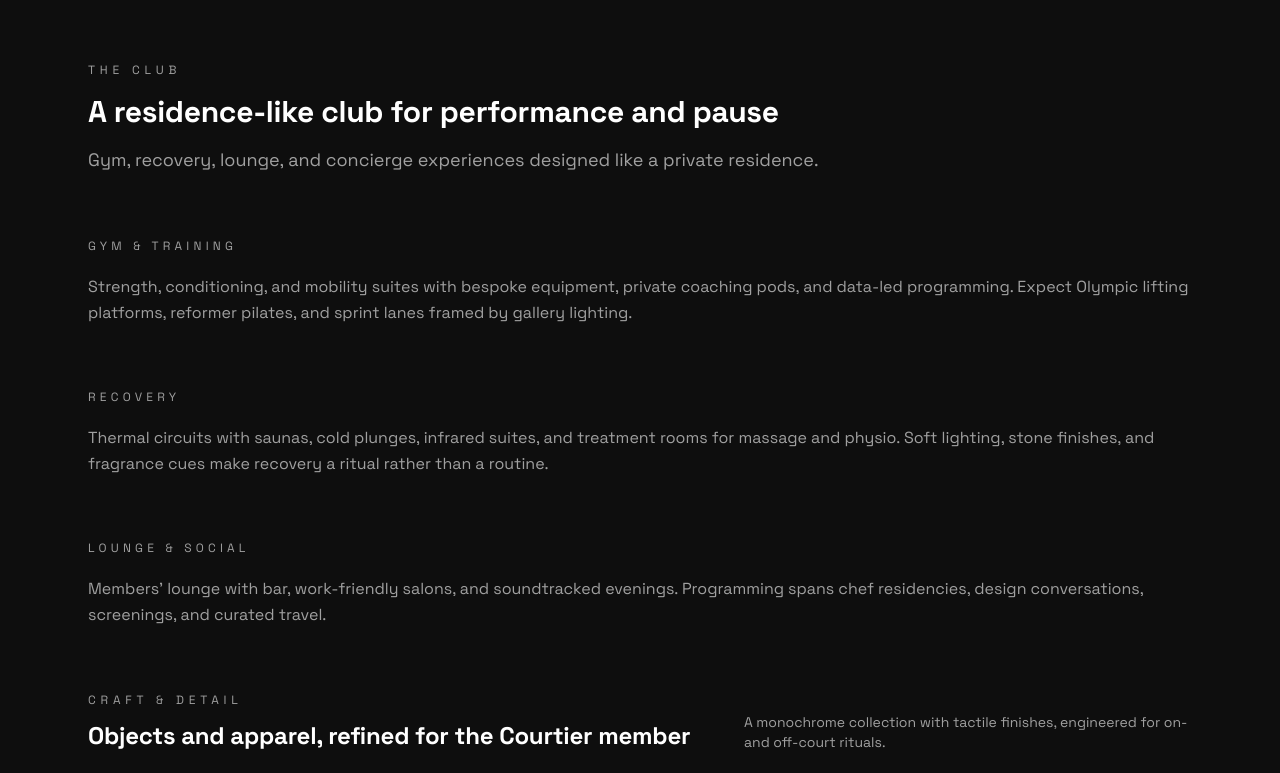
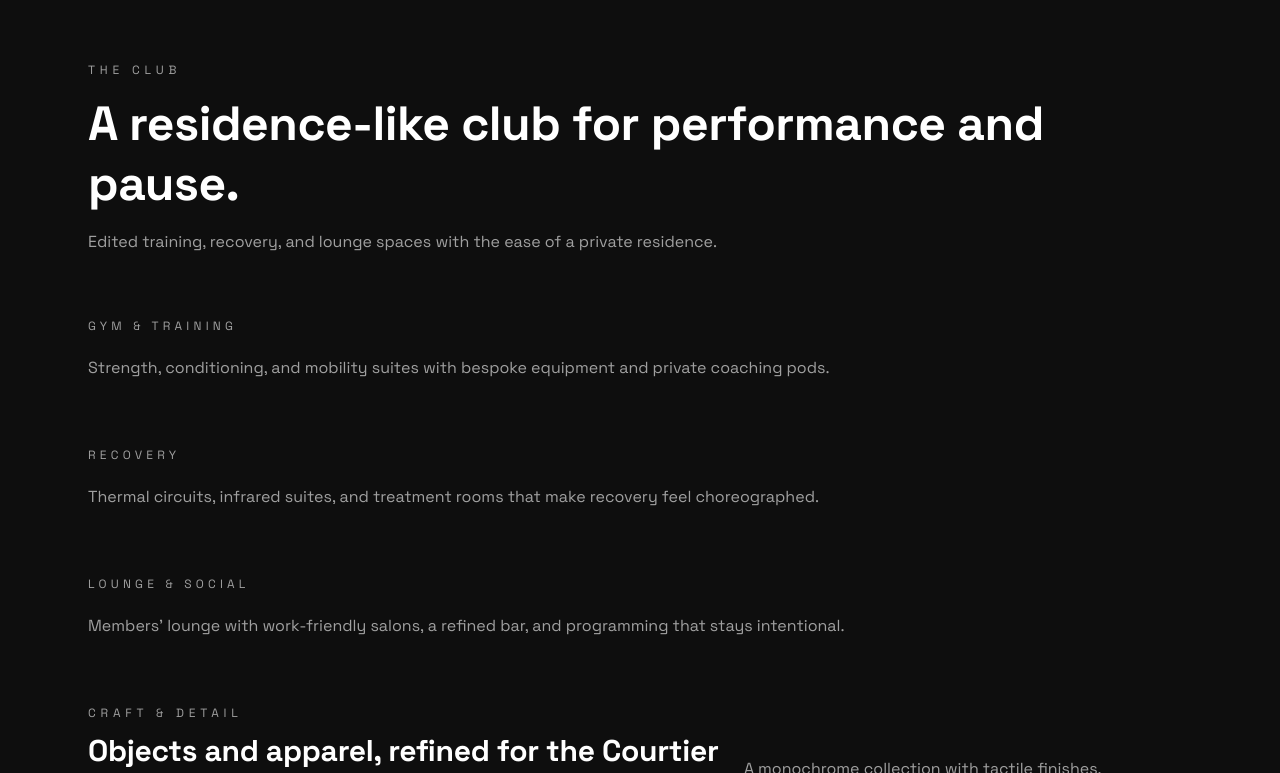
Before and after one commit to NickCoding122/Courtier, a Next.js app: page /club in a window 1280 px wide. Shown: the part 1347-2120 px from the top of the page. Built offline with nearby package versions, Linux system fonts and the light colour scheme.

Commit message:
Streamline layouts and typography

```diff
--- a/app/club/page.tsx
+++ b/app/club/page.tsx
@@ -5,13 +5,11 @@
   courtierImages.merchBottle,
   courtierImages.merchCap,
   courtierImages.merchTote,
-  courtierImages.merchHoodie,
-  courtierImages.padelRacketRoundel,
 ];
 
 export default function ClubPage() {
   return (
-    <main className="max-w-6xl mx-auto px-6 py-16 space-y-16">
+    <main className="mx-auto max-w-6xl space-y-16 px-6 py-16">
       <CourtierImage
         src={courtierImages.roundelSignage.src}
         width={courtierImages.roundelSignage.width}
@@ -22,47 +20,34 @@
 
       <section className="space-y-4">
         <p className="text-xs uppercase tracking-[0.4em] text-muted">The Club</p>
-        <h1 className="text-3xl font-semibold">A residence-like club for performance and pause</h1>
-        <p className="text-lg text-muted">
-          Gym, recovery, lounge, and concierge experiences designed like a private residence.
-        </p>
+        <h1 className="font-extended text-5xl font-semibold leading-tight">A residence-like club for performance and pause.</h1>
+        <p className="max-w-3xl text-base text-muted">Edited training, recovery, and lounge spaces with the ease of a private residence.</p>
       </section>
 
       <section className="space-y-5 text-muted">
         <p className="text-xs uppercase tracking-[0.35em] text-muted">Gym & Training</p>
-        <p>
-          Strength, conditioning, and mobility suites with bespoke equipment, private coaching pods, and data-led programming.
-          Expect Olympic lifting platforms, reformer pilates, and sprint lanes framed by gallery lighting.
-        </p>
+        <p>Strength, conditioning, and mobility suites with bespoke equipment and private coaching pods.</p>
       </section>
 
       <section className="space-y-5 text-muted">
         <p className="text-xs uppercase tracking-[0.35em] text-muted">Recovery</p>
-        <p>
-          Thermal circuits with saunas, cold plunges, infrared suites, and treatment rooms for massage and physio. Soft lighting,
-          stone finishes, and fragrance cues make recovery a ritual rather than a routine.
-        </p>
+        <p>Thermal circuits, infrared suites, and treatment rooms that make recovery feel choreographed.</p>
       </section>
 
       <section className="space-y-5 text-muted">
         <p className="text-xs uppercase tracking-[0.35em] text-muted">Lounge & Social</p>
-        <p>
-          Members' lounge with bar, work-friendly salons, and soundtracked evenings. Programming spans chef residencies, design
-          conversations, screenings, and curated travel.
-        </p>
+        <p>Members' lounge with work-friendly salons, a refined bar, and programming that stays intentional.</p>
       </section>
 
       <section id="craft" className="space-y-10">
         <div className="flex flex-col gap-3 sm:flex-row sm:items-end sm:justify-between">
           <div>
             <p className="text-xs uppercase tracking-[0.4em] text-muted">Craft & Detail</p>
-            <h2 className="mt-3 text-2xl font-semibold text-white">Objects and apparel, refined for the Courtier member</h2>
+            <h2 className="mt-3 font-extended text-3xl font-semibold text-white">Objects and apparel, refined for the Courtier member</h2>
           </div>
-          <p className="max-w-md text-sm text-muted">
-            A monochrome collection with tactile finishes, engineered for on- and off-court rituals.
-          </p>
+          <p className="max-w-md text-base text-muted">A monochrome collection with tactile finishes, engineered for on- and off-court rituals.</p>
         </div>
-        <div className="grid gap-6 sm:grid-cols-2 lg:grid-cols-3">
+        <div className="grid gap-6 md:grid-cols-3">
           {craftImages.map((image) => (
             <CourtierImage
               key={image.src}
@@ -70,6 +55,7 @@
               width={image.width}
               height={image.height}
               alt={image.alt}
+              imageClassName="h-[280px]"
             />
           ))}
         </div>
--- a/app/layout.tsx
+++ b/app/layout.tsx
@@ -38,7 +38,7 @@
 }) {
   return (
     <html lang="en" className={`${aktivExtended.variable} ${aktivRegular.variable}`}>
-      <body className={`${aktivRegular.className} bg-[#0E0E0E] text-white antialiased`}>
+      <body className="bg-[#0E0E0E] text-white antialiased">
         <Navbar />
         <main>{children}</main>
         <Footer />
--- a/app/padel/page.tsx
+++ b/app/padel/page.tsx
@@ -1,11 +1,10 @@
 import { CourtsOverview } from "../../components/CourtsOverview";
-import { UpdatesForm } from "../../components/UpdatesForm";
 import { CourtierImage } from "../../components/CourtierImage";
 import { courtierImages } from "../../lib/images";
 
 export default function PadelPage() {
   return (
-    <main className="max-w-6xl mx-auto px-6 py-16 space-y-16">
+    <main className="mx-auto max-w-6xl space-y-16 px-6 py-16">
       <CourtierImage
         src={courtierImages.indoorCourt.src}
         width={courtierImages.indoorCourt.width}
@@ -16,51 +15,31 @@
 
       <section className="space-y-4">
         <p className="text-xs uppercase tracking-[0.4em] text-muted">Padel at Courtier</p>
-        <h1 className="text-3xl font-semibold">Cinematic courts engineered for precision play</h1>
-        <p className="text-lg text-muted">
-          Indoor courts engineered for consistency, hosted by a team of coaches, technicians, and concierges.
-        </p>
+        <h1 className="font-extended text-5xl font-semibold leading-tight">Cinematic courts engineered for precision play.</h1>
+        <p className="max-w-3xl text-base text-muted">Climate control, tuned lighting, and hosts who keep every session running to the minute.</p>
       </section>
 
       <section className="grid gap-10 md:grid-cols-2 md:items-start">
         <div className="space-y-4 text-muted">
           <p className="text-xs uppercase tracking-[0.35em] text-muted">Courts</p>
-          <p>
-            High-spec flooring, acoustic treatments, and gallery-style lighting ensure the game feels cinematic every session.
-            Courts are climate-controlled with curated spectator spots and discreet service bells.
-          </p>
+          <p>High-spec flooring, acoustic treatments, and gallery-style lighting keep the game sharp and cinematic.</p>
         </div>
         <CourtsOverview />
       </section>
 
       <section className="grid gap-10 md:grid-cols-3">
         <div className="space-y-3 text-muted">
-          <p className="text-[11px] uppercase tracking-[0.35em] text-muted">Private Coaching</p>
-          <p>
-            One-to-one performance coaching and video analysis delivered by international-level coaches.
-          </p>
+          <p className="text-xs uppercase tracking-[0.35em] text-muted">Private Coaching</p>
+          <p>One-to-one sessions with video analysis and notes sent after every booking.</p>
         </div>
         <div className="space-y-3 text-muted">
-          <p className="text-[11px] uppercase tracking-[0.35em] text-muted">Clinics</p>
-          <p>Group clinics for beginners to advanced players, emphasising tactical awareness and creativity.</p>
+          <p className="text-xs uppercase tracking-[0.35em] text-muted">Clinics</p>
+          <p>Small-format clinics that prioritise tactical awareness and controlled creativity.</p>
         </div>
         <div className="space-y-3 text-muted">
-          <p className="text-[11px] uppercase tracking-[0.35em] text-muted">Training Blocks</p>
-          <p>
-            Multi-week programmes combining padel, conditioning, and recovery sessions for measurable progress.
-          </p>
+          <p className="text-xs uppercase tracking-[0.35em] text-muted">Training Blocks</p>
+          <p>Multi-week programming that pairs padel, conditioning, and recovery for measurable progress.</p>
         </div>
-      </section>
-
-      <section className="grid gap-10 md:grid-cols-2">
-        <div className="space-y-4 text-muted">
-          <p className="text-xs uppercase tracking-[0.35em] text-muted">Events</p>
-          <p>
-            From social nights and curated doubles to invitation-only leagues and flagship tournaments, Courtier keeps the calendar alive.
-          </p>
-          <p>Expect collaborations with chefs, designers, and other clubs to evolve padel beyond the court.</p>
-        </div>
-        <UpdatesForm />
       </section>
     </main>
   );
--- a/app/page.tsx
+++ b/app/page.tsx
@@ -5,14 +5,13 @@
 export default function HomePage() {
   return (
     <div className="bg-[#0E0E0E] text-white">
-      <section className="px-6 pb-14 pt-20">
-        <div className="mx-auto grid max-w-6xl items-center gap-10 lg:grid-cols-[1.1fr_0.9fr]">
+      <section className="px-6 py-16">
+        <div className="mx-auto grid max-w-6xl items-center gap-12 lg:grid-cols-[1.05fr_0.95fr]">
           <div className="space-y-6">
             <p className="text-xs uppercase tracking-[0.35em] text-gray-400">Courtier / London</p>
-            <h1 className="font-extended text-5xl font-semibold leading-tight sm:text-6xl">Indoor padel, distilled.</h1>
-            <p className="max-w-xl text-lg text-gray-400">
-              Calm, cinematic courts paired with concierge-level hospitality. We strip away clutter so the experience stays
-              precise.
+            <h1 className="font-extended text-5xl font-semibold leading-tight">Indoor padel, distilled.</h1>
+            <p className="max-w-xl text-base text-gray-300">
+              Calm courts, concierge hospitality. We strip away clutter so the experience stays precise.
             </p>
             <div className="flex flex-col gap-3 sm:flex-row">
               <Button href="/membership#register">Join the list</Button>
@@ -21,8 +20,8 @@
               </Button>
             </div>
             <div className="grid gap-4 sm:grid-cols-3 sm:gap-6">
-              {["Climate-controlled courts", "Concierge booking", "Design-first social spaces"].map((item) => (
-                <div key={item} className="border border-white/15 bg-white/5 p-4 text-sm text-gray-300">
+              {["Courts", "Private Coaching", "Lounge & Social"].map((item) => (
+                <div key={item} className="rounded-xl border border-white/15 bg-white/5 p-4 text-sm text-gray-200">
                   {item}
                 </div>
               ))}
@@ -42,34 +41,27 @@
         </div>
       </section>
 
-      <section className="px-6 pb-16">
-        <div className="mx-auto flex max-w-6xl flex-col gap-10 lg:flex-row lg:items-center">
-          <div className="lg:w-1/2">
-            <CourtierImage
-              src={courtierImages.heroRacket.src}
-              width={courtierImages.heroRacket.width}
-              height={courtierImages.heroRacket.height}
-              alt={courtierImages.heroRacket.alt}
-              caption="Signature equipment engineered with the same precision as our courts."
-              quality={98}
-            />
-          </div>
-          <div className="lg:w-1/2 space-y-6">
-            <p className="text-xs uppercase tracking-[0.35em] text-gray-400">The Courtier read</p>
-            <h2 className="font-extended text-3xl font-semibold leading-tight">Less noise, more clarity.</h2>
-            <p className="text-lg text-gray-400">
-              We focus on what matters: consistent bounce, expert hosts, elevated amenities, and a members-first calendar.
-              Every detail is edited until it feels inevitable.
-            </p>
-            <div className="grid gap-4 md:grid-cols-2">
-              {["Performance coaching with video analysis", "Private lounges and recovery rituals", "Invitation-only match play", "Design-led merchandise you actually want"]
-                .map((item) => (
-                  <div key={item} className="border border-white/15 bg-white/5 p-4 text-sm text-gray-200">
-                    {item}
-                  </div>
-                ))}
+      <section className="px-6 py-16">
+        <div className="mx-auto grid max-w-6xl gap-8 md:grid-cols-3">
+          {[
+            {
+              title: "Courts",
+              copy: "Cinematic, climate-controlled courts tuned for clean bounce and perfect sightlines.",
+            },
+            {
+              title: "Private Coaching",
+              copy: "Coaches and hosts manage your session from booking to post-play notes.",
+            },
+            {
+              title: "Lounge & Social",
+              copy: "Quiet salons, edited playlists, and programming that keeps the calendar sharp.",
+            },
+          ].map((item) => (
+            <div key={item.title} className="rounded-xl border border-white/15 bg-white/5 p-6 text-gray-200">
+              <p className="text-xs uppercase tracking-[0.35em] text-gray-400">{item.title}</p>
+              <p className="mt-4 text-base leading-relaxed">{item.copy}</p>
             </div>
-          </div>
+          ))}
         </div>
       </section>
     </div>
--- a/components/Card.tsx
+++ b/components/Card.tsx
@@ -12,7 +12,7 @@
   return (
     <div
       className={cn(
-        "flex h-full flex-col gap-4 border border-white/15 bg-white/5 p-6 text-white transition hover:border-white/40 hover:bg-white/10",
+        "flex h-full flex-col gap-4 rounded-xl border border-white/15 bg-white/5 p-6 text-white transition duration-300 hover:border-white/40 hover:bg-white/10",
         className
       )}
     >
--- a/components/CourtierImage.tsx
+++ b/components/CourtierImage.tsx
@@ -8,6 +8,7 @@
   height: number;
   caption?: string;
   className?: string;
+  imageClassName?: string;
   priority?: boolean;
   quality?: number;
 };
@@ -19,6 +20,7 @@
   height,
   caption,
   className,
+  imageClassName,
   priority,
   quality = 94,
 }: CourtierImageProps) {
@@ -39,7 +41,7 @@
           priority={priority}
           quality={quality}
           sizes="(max-width: 768px) 100vw, (max-width: 1200px) 70vw, 600px"
-          className="h-auto w-full animate-courtier-fade-in object-cover"
+          className={cn("h-auto w-full animate-courtier-fade-in object-cover", imageClassName)}
         />
       </div>
       {caption ? (
--- a/styles/globals.css
+++ b/styles/globals.css
@@ -25,15 +25,26 @@
   background-color: #0e0e0e;
   color: #ffffff;
   font-family: var(--font-aktiv-regular), sans-serif;
-  line-height: 1.6;
+  font-size: 16px;
+  line-height: 1.8;
 }
 
 h1,
 h2,
 h3,
 .font-extended {
-  font-family: var(--font-aktiv-extended), var(--font-aktiv-regular), "Helvetica Neue", Arial, sans-serif;
+  font-family: var(--font-aktiv-extended), var(--font-aktiv-regular), sans-serif;
   letter-spacing: -0.01em;
+}
+
+h1 {
+  font-size: 3rem;
+  line-height: 1.1;
+}
+
+h2 {
+  font-size: 1.875rem;
+  line-height: 1.2;
 }
 
 a {
@@ -45,6 +56,6 @@
 }
 
 .courtier-image-caption {
-  font-family: var(--font-aktiv-extended), var(--font-aktiv-regular), "Helvetica Neue", Arial, sans-serif;
+  font-family: var(--font-aktiv-extended), var(--font-aktiv-regular), sans-serif;
   letter-spacing: 0.04em;
 }
```
Also changed, not shown: app/about/page.tsx (+9 -17 lines), app/membership/page.tsx (+6 -9 lines).
